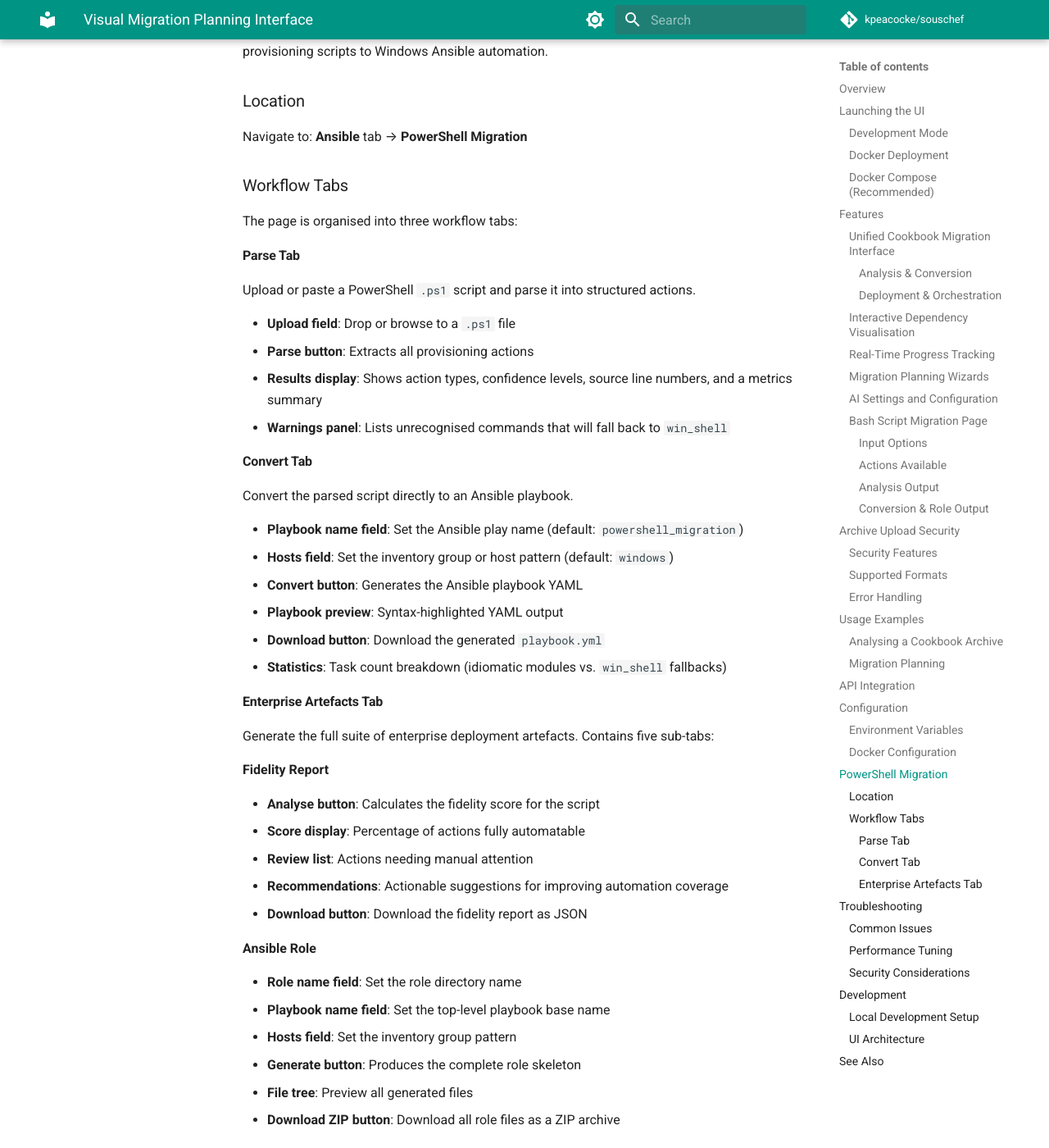
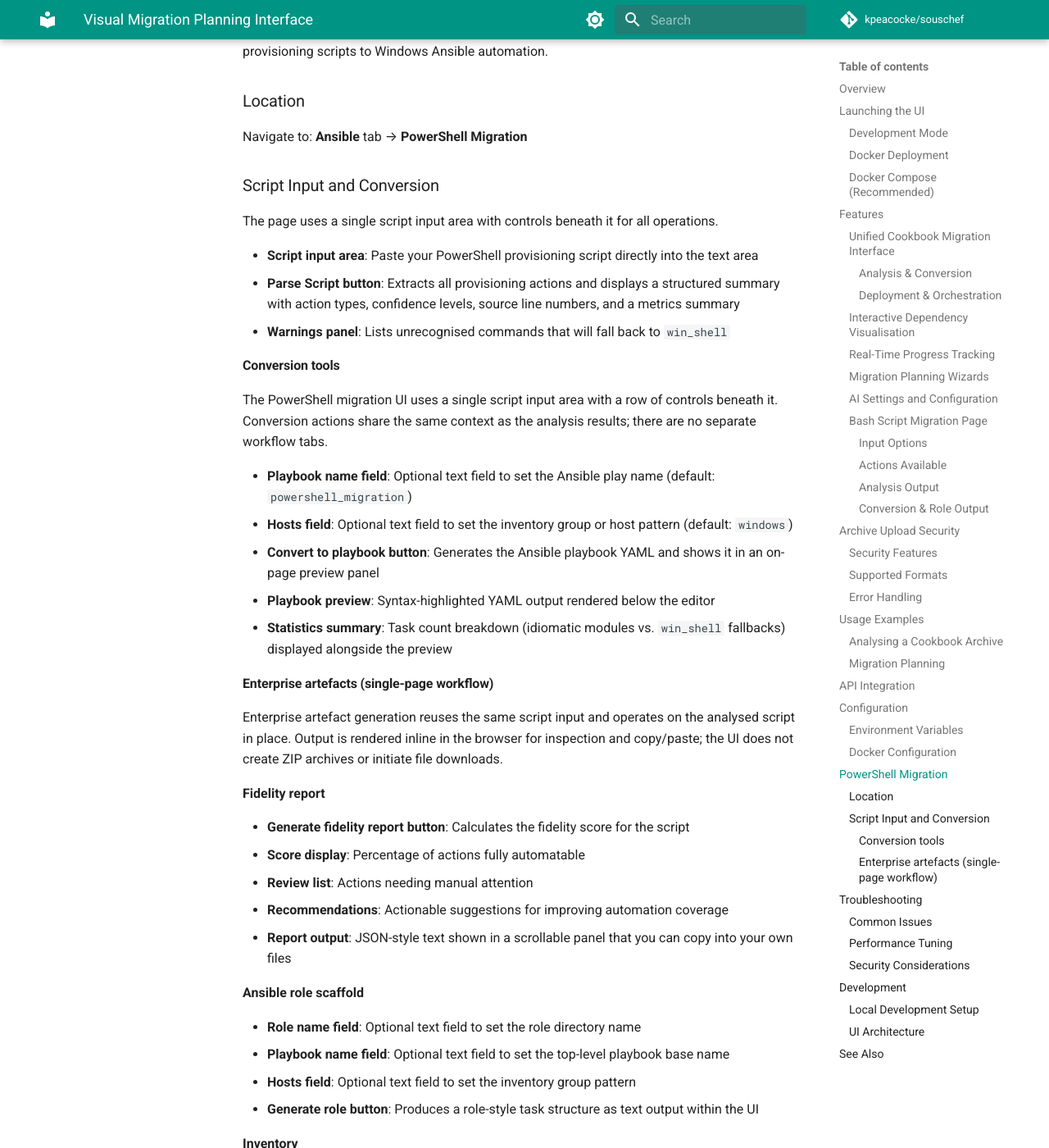
Before and after one commit to kpeacocke/souschef, an MkDocs documentation site: the page built from docs/user-guide/ui.md, in a window 1280 px wide and 1400 px high, scrolled down 8008 px. Shown: the whole window at 82% size. Built offline with MkDocs 1.6.1 and Material for MkDocs 9.7.7, drawn with Linux system fonts in a browser that asks for light colours; comment, search, counter and statistics services are not loaded; the version menu is left out; some of the changed text lies outside the part shown.

Commit message:
fix: apply code review feedback - UI public API, ACL params, WinRM port, docs accuracy
Co-authored-by: kpeacocke <2867691+kpeacocke@users.noreply.github.com>

```diff
--- a/docs/user-guide/ui.md
+++ b/docs/user-guide/ui.md
@@ -279,75 +279,58 @@ The PowerShell Migration page provides a web-based interface for converting Powe
 
 Navigate to: **Ansible** tab → **PowerShell Migration**
 
-### Workflow Tabs
+### Script Input and Conversion
 
-The page is organised into three workflow tabs:
+The page uses a single script input area with controls beneath it for all operations.
 
-#### Parse Tab
-
-Upload or paste a PowerShell `.ps1` script and parse it into structured actions.
-
-- **Upload field**: Drop or browse to a `.ps1` file
-- **Parse button**: Extracts all provisioning actions
-- **Results display**: Shows action types, confidence levels, source line numbers, and a metrics summary
+- **Script input area**: Paste your PowerShell provisioning script directly into the text area
+- **Parse Script button**: Extracts all provisioning actions and displays a structured summary with action types, confidence levels, source line numbers, and a metrics summary
 - **Warnings panel**: Lists unrecognised commands that will fall back to `win_shell`
 
-#### Convert Tab
+#### Conversion tools
 
-Convert the parsed script directly to an Ansible playbook.
+The PowerShell migration UI uses a single script input area with a row of controls beneath it. Conversion actions share the same context as the analysis results; there are no separate workflow tabs.
 
-- **Playbook name field**: Set the Ansible play name (default: `powershell_migration`)
-- **Hosts field**: Set the inventory group or host pattern (default: `windows`)
-- **Convert button**: Generates the Ansible playbook YAML
-- **Playbook preview**: Syntax-highlighted YAML output
-- **Download button**: Download the generated `playbook.yml`
-- **Statistics**: Task count breakdown (idiomatic modules vs. `win_shell` fallbacks)
+- **Playbook name field**: Optional text field to set the Ansible play name (default: `powershell_migration`)
+- **Hosts field**: Optional text field to set the inventory group or host pattern (default: `windows`)
+- **Convert to playbook button**: Generates the Ansible playbook YAML and shows it in an on-page preview panel
+- **Playbook preview**: Syntax-highlighted YAML output rendered below the editor
+- **Statistics summary**: Task count breakdown (idiomatic modules vs. `win_shell` fallbacks) displayed alongside the preview
 
-#### Enterprise Artefacts Tab
+#### Enterprise artefacts (single-page workflow)
 
-Generate the full suite of enterprise deployment artefacts. Contains five sub-tabs:
+Enterprise artefact generation reuses the same script input and operates on the analysed script in place. Output is rendered inline in the browser for inspection and copy/paste; the UI does not create ZIP archives or initiate file downloads.
 
-**Fidelity Report**
+**Fidelity report**
 
-- **Analyse button**: Calculates the fidelity score for the script
+- **Generate fidelity report button**: Calculates the fidelity score for the script
 - **Score display**: Percentage of actions fully automatable
 - **Review list**: Actions needing manual attention
 - **Recommendations**: Actionable suggestions for improving automation coverage
-- **Download button**: Download the fidelity report as JSON
+- **Report output**: JSON-style text shown in a scrollable panel that you can copy into your own files
 
-**Ansible Role**
+**Ansible role scaffold**
 
-- **Role name field**: Set the role directory name
-- **Playbook name field**: Set the top-level playbook base name
-- **Hosts field**: Set the inventory group pattern
-- **Generate button**: Produces the complete role skeleton
-- **File tree**: Preview all generated files
-- **Download ZIP button**: Download all role files as a ZIP archive
+- **Role name field**: Optional text field to set the role directory name
+- **Playbook name field**: Optional text field to set the top-level playbook base name
+- **Hosts field**: Optional text field to set the inventory group pattern
+- **Generate role button**: Produces a role-style task structure as text output within the UI
 
 **Inventory**
 
 - **Hosts field**: Enter comma-separated Windows host names or IPs
 - **WinRM port field**: Set the WinRM listener port (default: 5986)
 - **SSL toggle**: Switch between HTTPS (default) and HTTP transport
-- **Generate button**: Produces the INI inventory
-- **Preview**: Displays the generated `inventory/hosts`
-- **Download button**: Download `hosts` file
+- **Generate button**: Produces the INI inventory displayed inline
 
 **requirements.yml**
 
-- **Generate button**: Produces `requirements.yml` tailored to the script
-- **Preview**: Displays the generated YAML
-- **Download button**: Download `requirements.yml`
+- **Generate button**: Produces `requirements.yml` tailored to the script, displayed inline
 
 **AWX Job Template**
 
 - **Job template name field**: Display name for the AWX job template
-- **Project/Inventory/Credential fields**: AWX object references
-- **Environment field**: Target environment label
-- **Survey toggle**: Include or exclude survey spec generation
-- **Generate button**: Produces the importable job template JSON
-- **Preview**: Displays the JSON and CLI import command
-- **Download button**: Download `job_template.json`
+- **Generate button**: Produces the importable job template JSON displayed inline
 
 ## Troubleshooting
 
```
Also changed, not shown: docs/api-reference/parsers.md (+6 -4 lines), docs/user-guide/cli-usage.md (+5 -5 lines), docs/user-guide/mcp-tools.md (+1 -1 lines), tmp_test_requirements.yml (deleted, +0 -11 lines), 4 other files.
